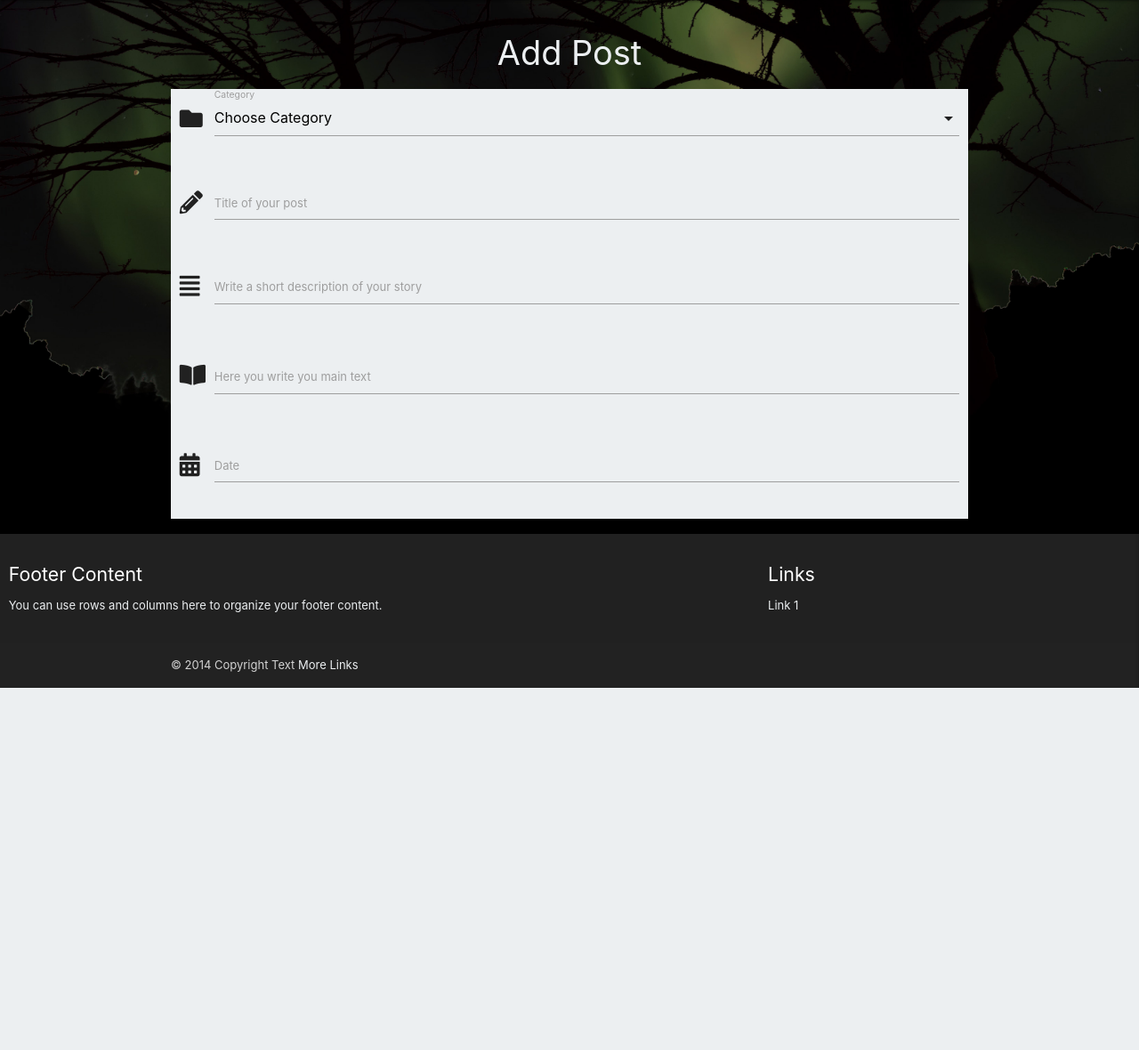
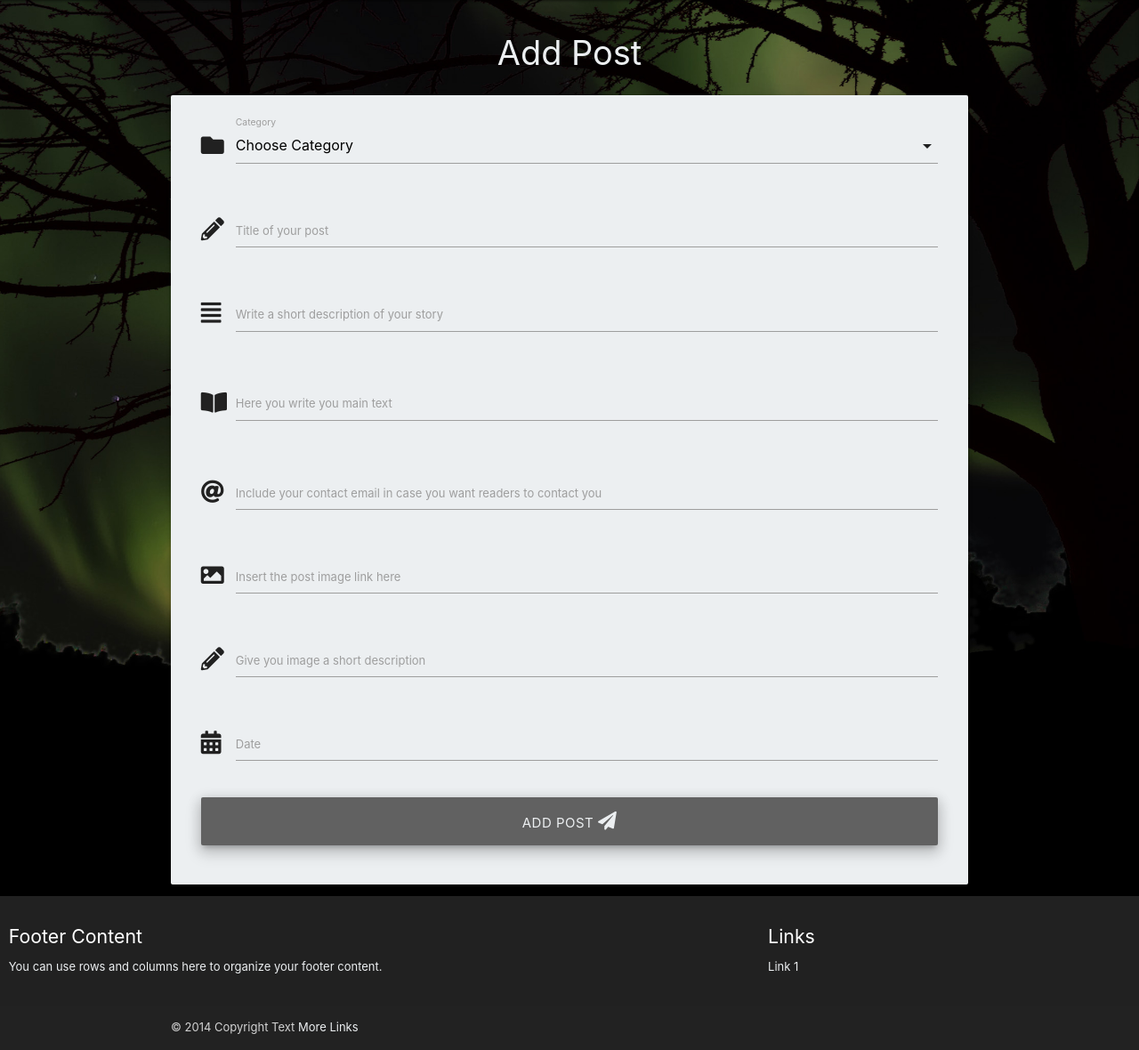
Before and after one commit to JakubKocerha/Travel-Post-MS3, a Flask app: page /add_post in a window 1280 px wide. Shown: the part 64-1244 px from the top of the page at 89% size. Before the commit the page ends 837 px from the top, so only its background shows below. Run offline with Flask 2, Linux system fonts and the light colour scheme; data that the repository does not hold is empty; some libraries are stand-ins or nearby versions.

Commit message:
Add post adding functionality

```diff
--- a/app.py
+++ b/app.py
@@ -114,8 +114,24 @@ def logout():
 
 
 # adds posts' functionality; code from CI turorials
-@app.route("/add_post")
+@app.route("/add_post", methods=["GET", "POST"])
 def add_post():
+    if request.method == "POST":
+        post = {
+            "category_name": request.form.get("category_name"),
+            "title_text": request.form.get("title_text"),
+            "summary": request.form.get("summary"),
+            "post_body": request.form.get("post_body"),
+            "image_link": request.form.get("image_link"),
+            "image_title": request.form.get("image_title"),
+            "date_post": request.form.get("date_post"),
+            "posted_by": session["user"],
+            "email": request.form.get("email")
+        }
+        mongo.db.posts.insert_one(post)
+        flash("Your post was successfully added")
+        return redirect(url_for("get_posts"))
+
     categories = mongo.db.categories.find().sort("category_name", 1)
     return render_template("add_post.html", categories=categories)
 
--- a/templates/add_post.html
+++ b/templates/add_post.html
@@ -3,8 +3,10 @@
 
     <h3 class="center-align blue-grey-text text-lighten-5">Add Post</h3>
 
-    <div class="row container blue-grey lighten-5">
-        <form class="col s12" method="POST" action="">
+    <div class="container">
+        <div class="row card-panel blue-grey lighten-5">
+            <form class="col s12" method="POST" action="{{ url_for('add_post') }}">
+                <!-- category selection -->
                 <div class="row">
                     <div class="input-field col s12">
                         <i class="fas fa-folder prefix grey-text text-darken-4"></i>
@@ -17,6 +19,7 @@
                         <label for="category_name">Category</label>
                     </div>
                 </div>
+                <!-- post title -->
                 <div class="row">
                     <div class="input-field col s12">
                         <i class="fas fa-pencil-alt prefix grey-text text-darken-4"></i>
@@ -25,6 +28,7 @@
                         <label for="title_text">Title of your post</label>
                     </div>
                 </div>
+                <!-- post summary -->
                 <div class="row">
                     <div class="input-field col s12">
                         <i class="fas fa-align-justify prefix grey-text text-darken-4"></i>
@@ -33,6 +37,7 @@
                         <label for="summary">Write a short description of your story</label>
                     </div>
                 </div>
+                <!-- post body -->
                 <div class="row">
                     <div class="input-field col s12">
                         <i class="fas fa-book-open prefix grey-text text-darken-4"></i>
@@ -41,6 +46,34 @@
                         <label for="post_body">Here you write you main text</label>
                     </div>
                 </div>
+               <!-- user contact -->
+               <div class="row">
+                    <div class="input-field col s12">
+                        <i class="fas fa-at prefix grey-text text-darken-4"></i>
+                        <input id="email" name="email" type="email" minlength="5"
+                            maxlength="50" data-length="50" class="validate">
+                        <label for="email">Include your contact email in case you want readers to contact you</label>
+                    </div>
+                </div>
+                <!-- image link -->
+                <div class="row">
+                    <div class="input-field col s12">
+                        <i class="fas fa-image prefix grey-text text-darken-4"></i>
+                        <input id="image_link" name="image_link" type="url" minlength="5"
+                            maxlength="1000" class="validate" required>
+                        <label for="image_link">Insert the post image link here</label>
+                    </div>
+                </div>
+                <!-- image title -->
+                <div class="row">
+                    <div class="input-field col s12">
+                        <i class="fas fa-pencil-alt prefix grey-text text-darken-4"></i>
+                        <input id="image_title" name="image_title" type="text" minlength="5"
+                            maxlength="50" data-length="50" class="validate" required>
+                        <label for="image_title">Give you image a short description</label>
+                    </div>
+                </div>
+                <!-- post date -->
                 <div class="row">
                     <div class="input-field col s12">
                         <i class="fas fa-calendar-alt prefix grey-text text-darken-4"></i>
@@ -48,6 +81,15 @@
                         <label for="date_post">Date</label>
                     </div>
                 </div>
+                <!-- submit button -->
+                <div class="row">
+                    <div class="col s12">
+                        <button type="submit" class="col s12 waves-effect waves-light btn-large blue-grey-text text-lighten-5 grey darken-2 z-depth-3">
+                            Add Post <i class="fas fa-paper-plane"></i>
+                        </button>
+                    </div>
+                </div>
             </form>
         </div>
+    </div>
 {% endblock %}
```
Also changed, not shown: templates/posts.html (+5 -3 lines). Lines whose indentation alone changed are shown as unchanged.
